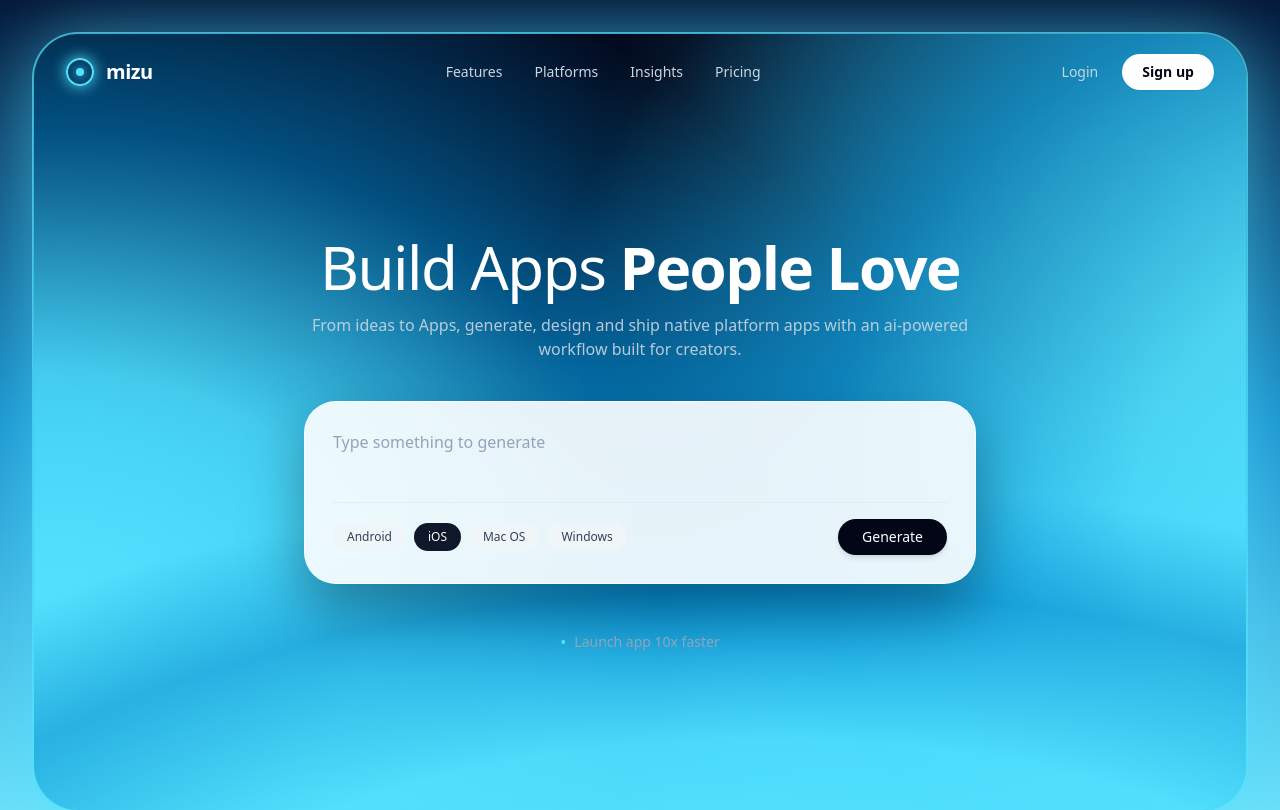
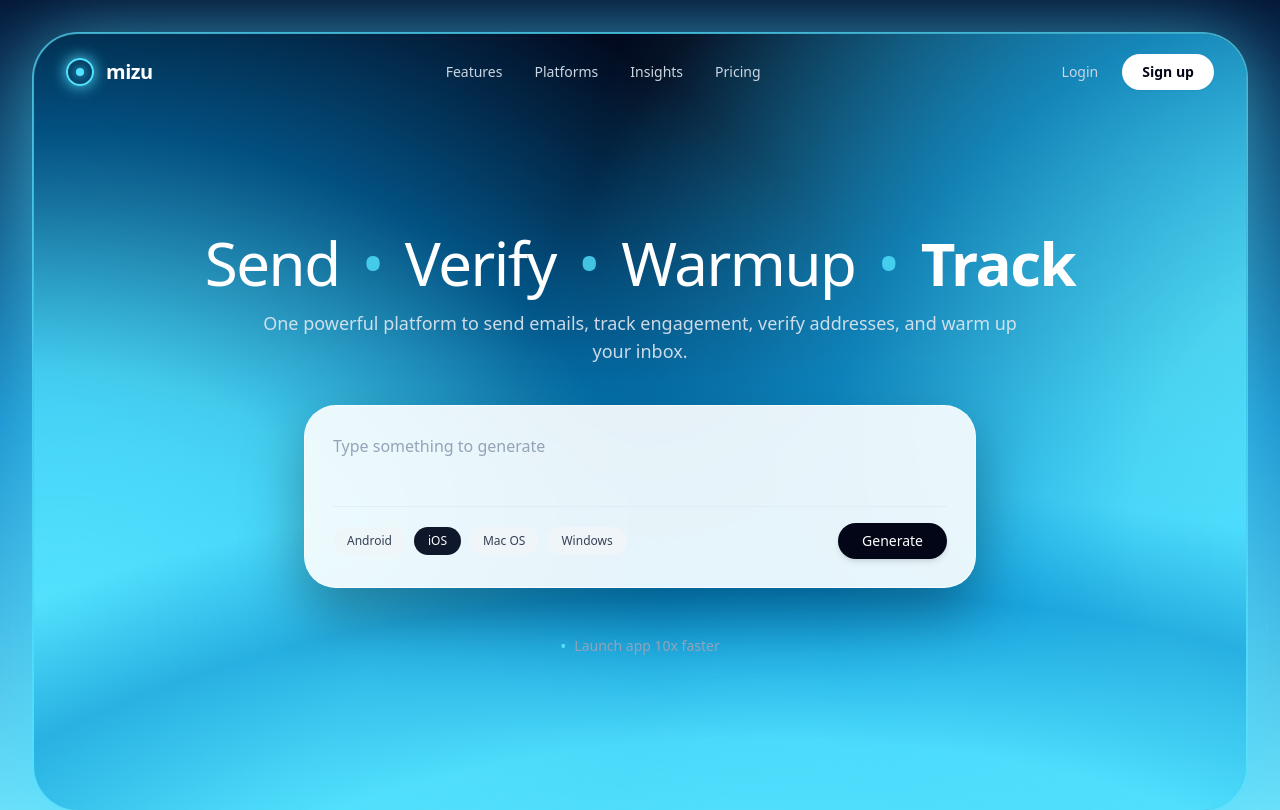
Before and after one commit to zeeshan99996/EMAIL-TRACKER-, a Next.js app: page / in a window 1280 px wide. Shown: the top 810 px of the page. Built offline with nearby package versions, Linux system fonts and the light colour scheme.

Commit message:
Update hero heading to Send Verify Warmup Track and subheadline to email tracker copy

```diff
--- a/components/mizu-landing.tsx
+++ b/components/mizu-landing.tsx
@@ -321,14 +321,14 @@ export default function MizuLanding() {
         {/* ========================================================================= */}
         <section className="relative min-h-[calc(100vh-100px)] flex flex-col justify-center items-center pt-8 pb-14 sm:pt-12 sm:pb-20 px-4 sm:px-6 lg:px-8 max-w-5xl mx-auto text-center">
 
-          {/* Big Headline (Exact to Reference Image) */}
+          {/* Big Headline (User Requested) */}
           <h1 className="text-4xl sm:text-5xl md:text-6xl font-normal text-white tracking-tight text-center max-w-4xl mx-auto leading-tight">
-            Build Apps <span className="font-semibold text-white">People Love</span>
+            Send <span className="text-[#53E2FE] opacity-80 font-light mx-1.5 sm:mx-2">•</span> Verify <span className="text-[#53E2FE] opacity-80 font-light mx-1.5 sm:mx-2">•</span> Warmup <span className="text-[#53E2FE] opacity-80 font-light mx-1.5 sm:mx-2">•</span> <span className="font-semibold text-white">Track</span>
           </h1>
 
-          {/* Subtitle (Exact to Reference Image) */}
-          <p className="text-slate-300/90 text-sm sm:text-base font-light text-center max-w-2xl mx-auto mt-3 sm:mt-4 mb-8 sm:mb-10 leading-relaxed">
-            From ideas to Apps, generate, design and ship native platform apps with an ai-powered workflow built for creators.
+          {/* Subheadline (User Requested) */}
+          <p className="text-slate-200/90 text-sm sm:text-base md:text-lg font-light text-center max-w-3xl mx-auto mt-3 sm:mt-4 mb-8 sm:mb-10 leading-relaxed">
+            One powerful platform to send emails, track engagement, verify addresses, and warm up your inbox.
           </p>
 
           {/* ========================================================================= */}
```
